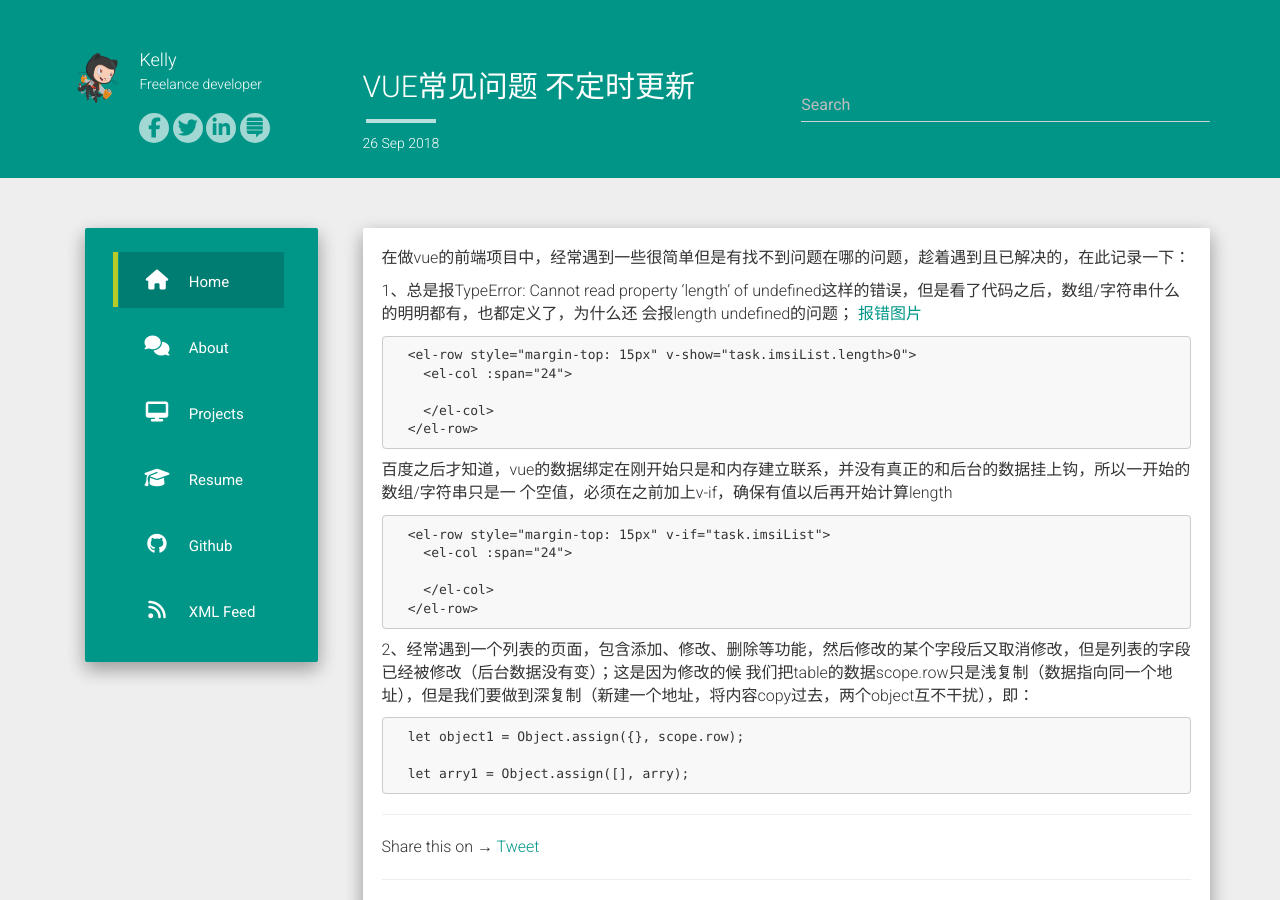
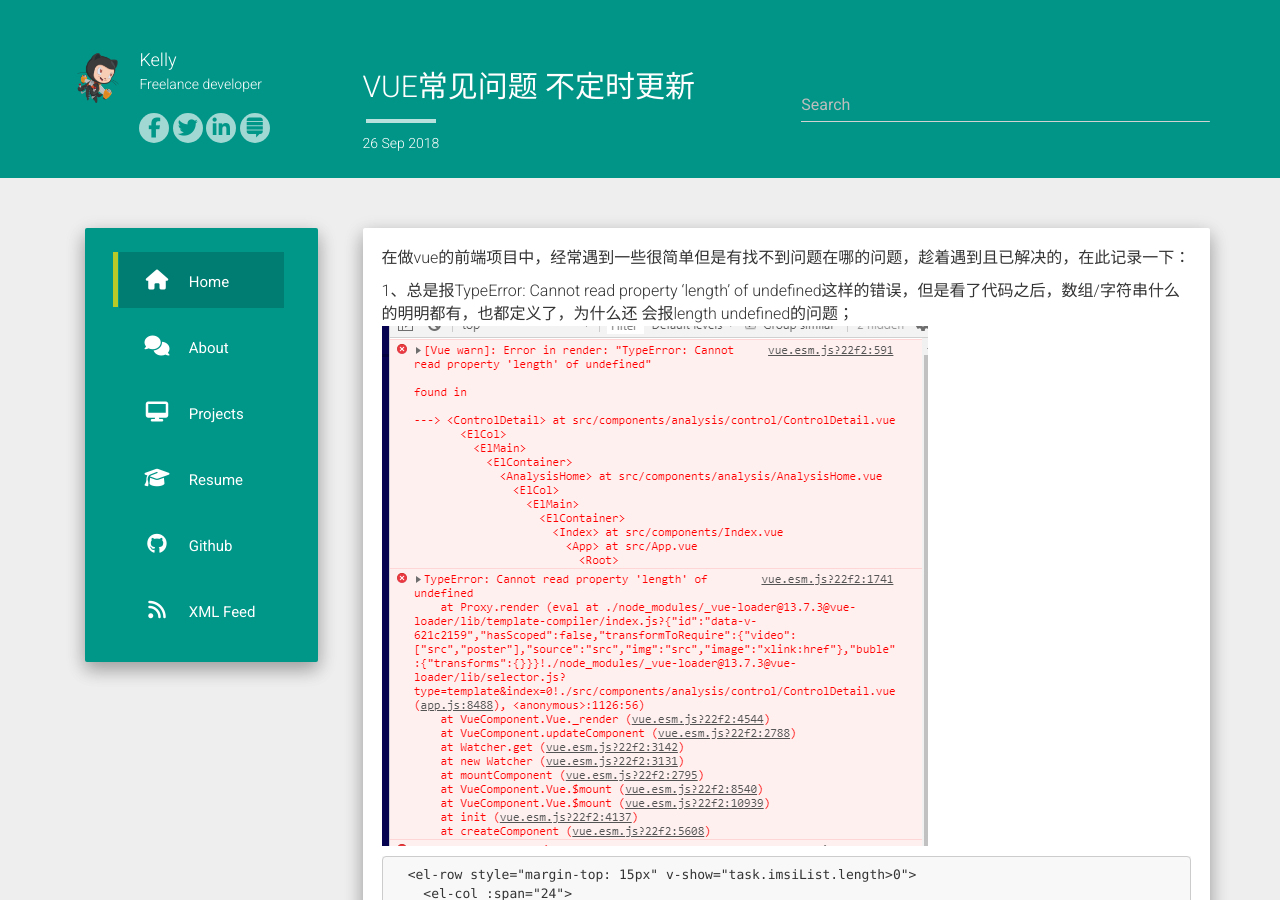
Before and after one commit to kelly-zkl/kelly-zkl.github.io, a Jekyll site: the page built from _posts/2018-9-26-vue常见问题.md, in a window 1280 px wide and 900 px high. Built offline with Jekyll 4.4.1, drawn with Linux system fonts in a browser that asks for light colours; nearby versions of some CDN libraries; comment, search, counter and statistics services are not loaded.

Commit message:
Update 2018-9-26-vue常见问题.md

````diff
--- a/_posts/2018-9-26-vue常见问题.md
+++ b/_posts/2018-9-26-vue常见问题.md
@@ -10,7 +10,7 @@ tag: vue 问题
 
   1、总是报TypeError: Cannot read property 'length' of undefined这样的错误，但是看了代码之后，数组/字符串什么的明明都有，也都定义了，为什么还
   会报length undefined的问题；
-  [报错图片](https://kelly-zkl.github.io/assets/$}UTBPV(WR3)K5[Y[ZUQZ}S.png)
+  ![报错图片](https://kelly-zkl.github.io/assets/$}UTBPV(WR3)K5[Y[ZUQZ}S.png)
   ```
   <el-row style="margin-top: 15px" v-show="task.imsiList.length>0">
     <el-col :span="24">
````
